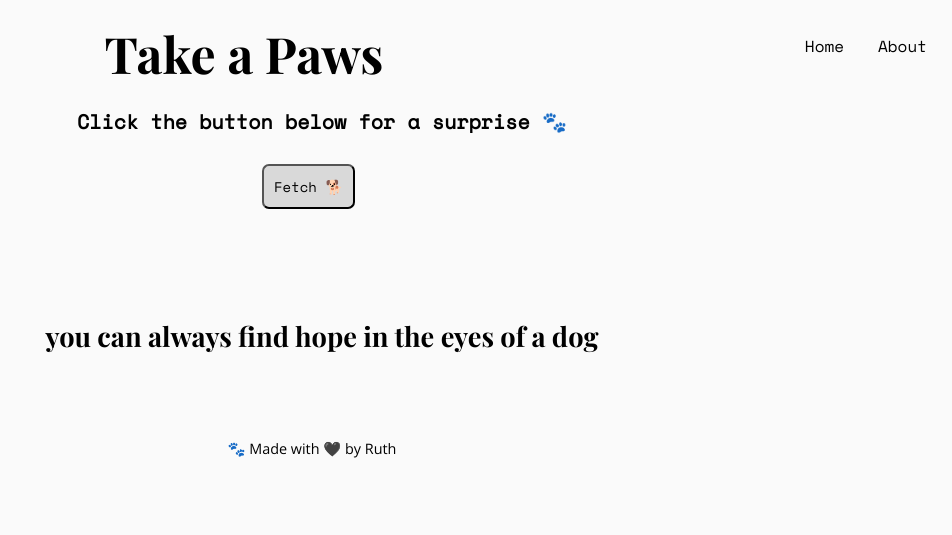
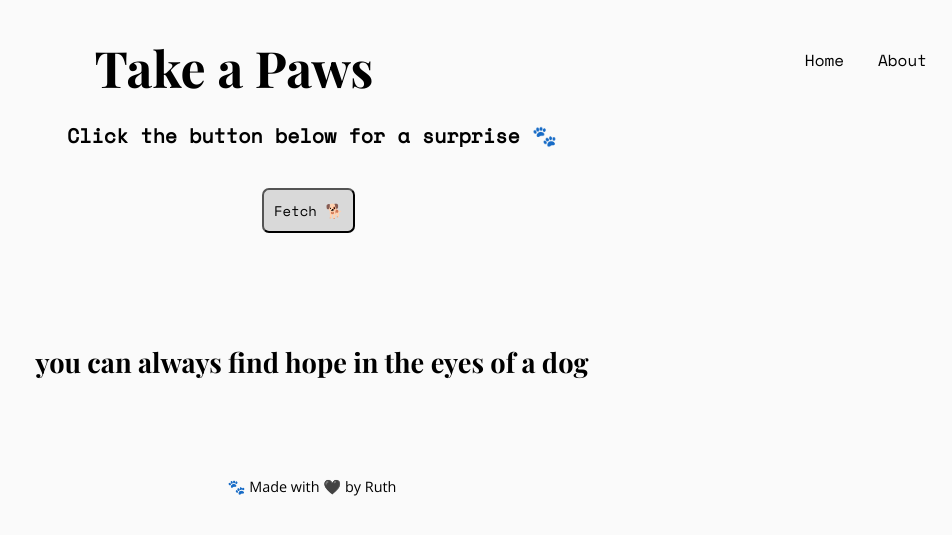
Before and after one commit to rvth/takeapaws, a Flask app: page / in a window 1280 px wide. Shown: the top 535 px of the page, without its empty margins (328-1280 px from the left). Run offline with Flask 2, Linux system fonts and the light colour scheme.

Commit message:
update style.css

```diff
--- a/static/css/style.css
+++ b/static/css/style.css
@@ -5,7 +5,8 @@
     font-size: 50px;
     font-weight: bold;
     font-family: 'Playfair Display', monospace;
-   text-align: center;
+    text-align: center;
+    margin-bottom: 10px;
 }
 
 h2 {
@@ -24,15 +25,7 @@
     text-align: center;
 }
 
-h1, h2, h3, h4, h5, h6 {
-    margin-top: 20px;
-    margin-bottom: 10px;
-    margin-left: 20px;
-}
-
 p {
-    margin-left: 20px;
-    margin-right: 20px;
     text-align: center;
 }
 
```
